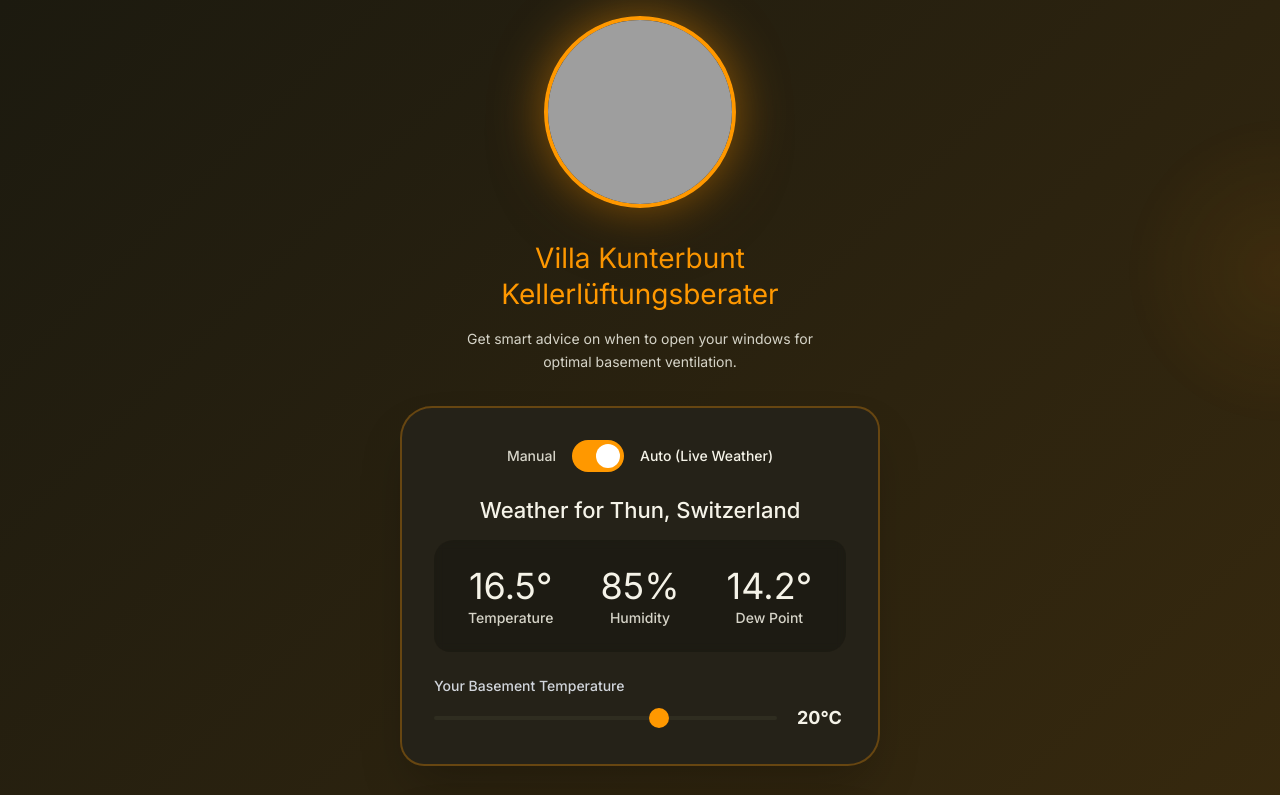
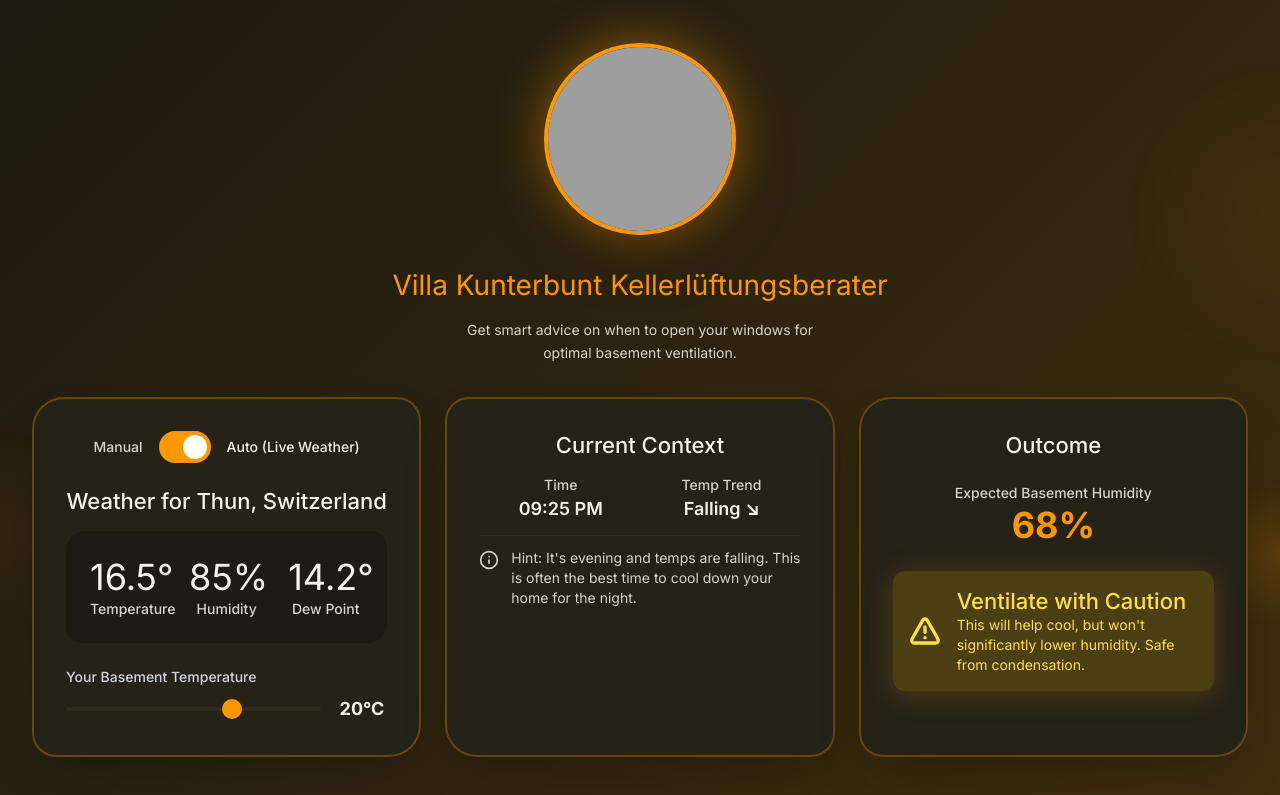
Before and after one commit to MLerik/MLerik.github.io, a plain HTML site: page index.html in a window 1280 px wide. Shown: the top 795 px of the page. Drawn offline with nearby package versions, Linux system fonts and the light colour scheme; no server answers; grey boxes are pictures that could not be loaded.

Commit message:
reactive layout depending on screen size

```diff
--- a/index.html
+++ b/index.html
@@ -253,7 +253,7 @@
     <div class="backdrop-orb backdrop-orb-2"></div>
     <div class="backdrop-orb backdrop-orb-3"></div>
 
-    <div class="w-full max-w-lg mx-auto px-4 relative z-10">
+    <div class="w-full max-w-7xl mx-auto px-4 relative z-10">
         <header class="text-center mb-8">
             <!-- Ventilation Status Image -->
             <div id="status-image-container" class="mb-8 flex justify-center">
@@ -263,8 +263,10 @@
             <p class="mt-2 body-medium ventilation-text-secondary max-w-sm mx-auto leading-relaxed">Get smart advice on when to open your windows for optimal basement ventilation.</p>
         </header>
 
+        <!-- Main Content Grid -->
+        <div class="grid grid-cols-1 lg:grid-cols-3 gap-8 lg:gap-6">
             <!-- Input Controls Card -->
-        <div class="p-8 shadow-2xl ventilation-card organic-card mb-8">
+            <div class="p-8 shadow-2xl ventilation-card organic-card">
             <!-- Mode Switch -->
             <div class="flex items-center justify-center space-x-4 mb-6">
                 <span class="label-large ventilation-text-secondary">Manual</span>
@@ -337,7 +339,7 @@
             </div>
 
             <!-- Context Card -->
-        <div id="context-card" class="p-8 shadow-2xl ventilation-card organic-card-alt mb-8">
+            <div id="context-card" class="p-8 shadow-2xl ventilation-card organic-card-alt">
             <h2 class="title-large text-center mb-4" style="color: var(--on-surface);">Current Context</h2>
             <div id="context-grid" class="flex justify-between text-center border-b pb-3 mb-3" style="border-color: var(--surface-container-high);">
                 <div>
@@ -371,6 +373,7 @@
                 <div>
                     <h3 id="recommendation-title" class="title-large"></h3>
                     <p id="recommendation-summary" class="body-medium"></p>
+                </div>
             </div>
             </div>
         </div>
```
Also changed, not shown: 1 other file. Lines whose indentation alone changed are shown as unchanged.
